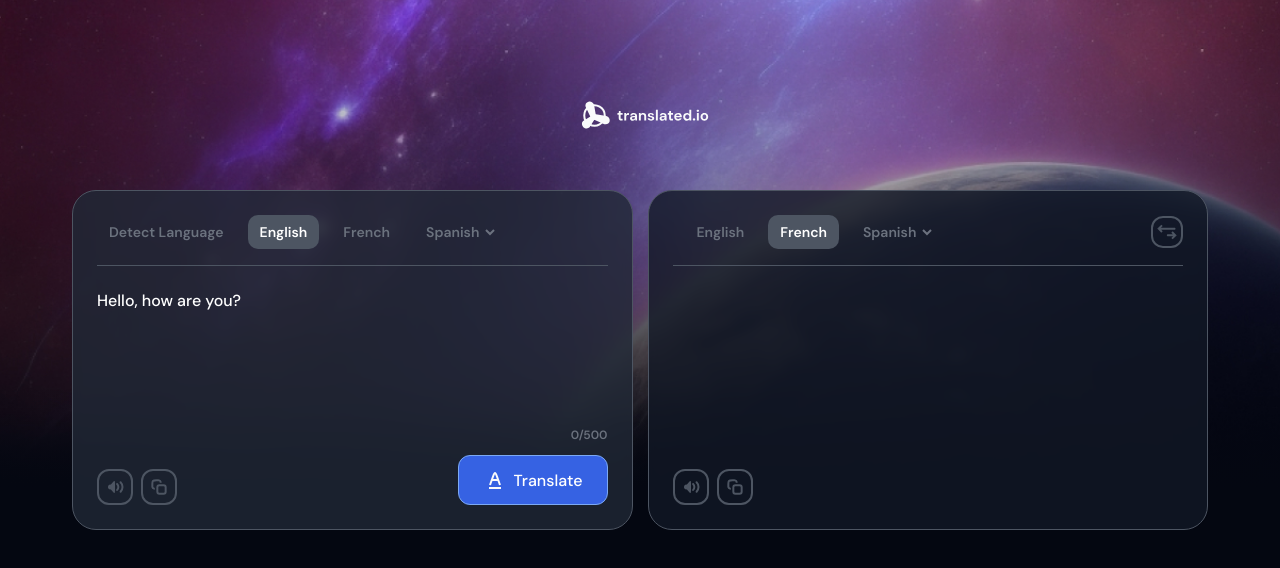
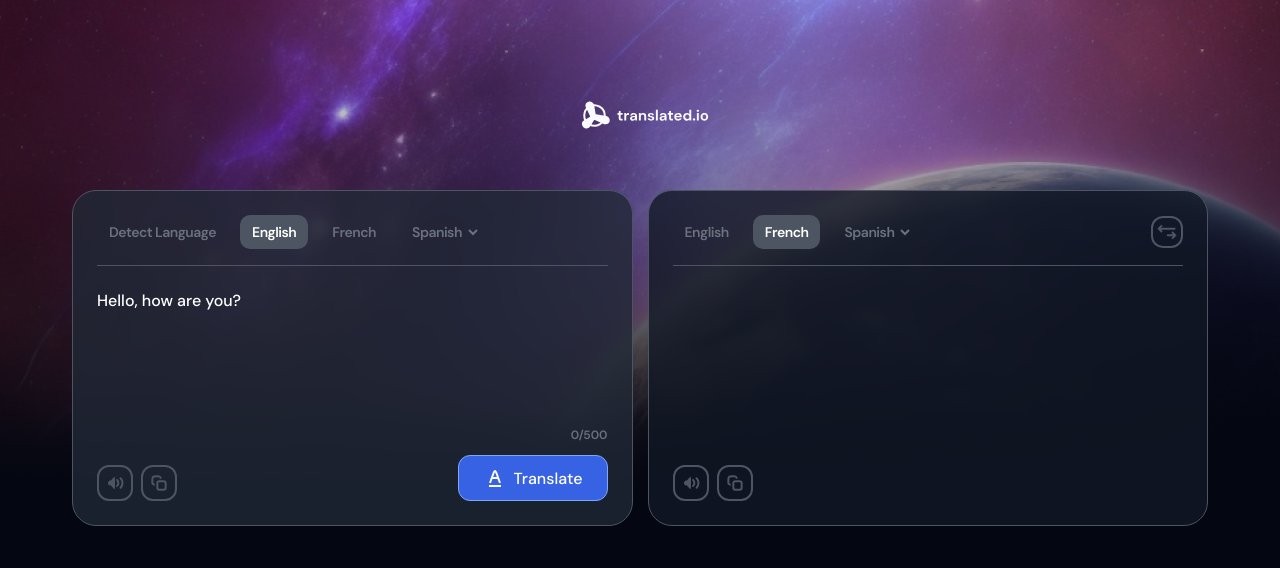
Before and after one commit to meviru/translated.io, a React (Vite) app: page / in a window 1280 px wide. Shown: the top 568 px of the page. Built offline with nearby package versions, Linux system fonts and the light colour scheme; no server answers.

Commit message:
fix: pixel perfect

```diff
--- a/src/components/CardFooter/CardFooter.module.css
+++ b/src/components/CardFooter/CardFooter.module.css
@@ -16,7 +16,7 @@
 
 .footerButtons {
     display: flex;
-    min-height: 62px;
+    min-height: 58px;
     padding-top: 12px;
     align-items: flex-end;
     justify-content: space-between;
@@ -34,7 +34,7 @@
     color: #fff;
     display: flex;
     font-weight: 500;
-    padding: 12px 24px;
+    padding: 10px 24px;
     border-radius: 12px;
     align-items: center;
     border: 1px solid #7CA9F3;
--- a/src/components/CardHeader/CardHeader.module.css
+++ b/src/components/CardHeader/CardHeader.module.css
@@ -19,11 +19,17 @@
     padding: 8px 12px;
     color: #6B727E;
     cursor: pointer;
+    font-size: 14px;
     font-weight: 600;
-    font-size: 14px;
     display: inline-flex;
     align-items: center;
     border-radius: 10px;
+    letter-spacing: -0.5px;
+    margin-right: 12px;
+}
+
+.langSwitchItem:last-child {
+    margin-right: 0;
 }
 
 .langSwitchItem.active {
--- a/src/components/LanguageItem/LanguageItem.module.css
+++ b/src/components/LanguageItem/LanguageItem.module.css
@@ -8,6 +8,12 @@
     display: inline-flex;
     align-items: center;
     border-radius: 10px;
+    letter-spacing: -0.5px;
+    margin-right: 12px;
+}
+
+.langSwitchItem:last-child {
+    margin-right: 0;
 }
 
 .selectLang::after {
@@ -19,10 +25,6 @@
     background: url("../../assets/Expand_down.svg") no-repeat center center/contain;
 }
 
-.langSwitchItem {
-    margin-left: 12px;
-}
-
 .langSwitchItem.active {
     color: #fff;
     background-color: #4D5562;
```
